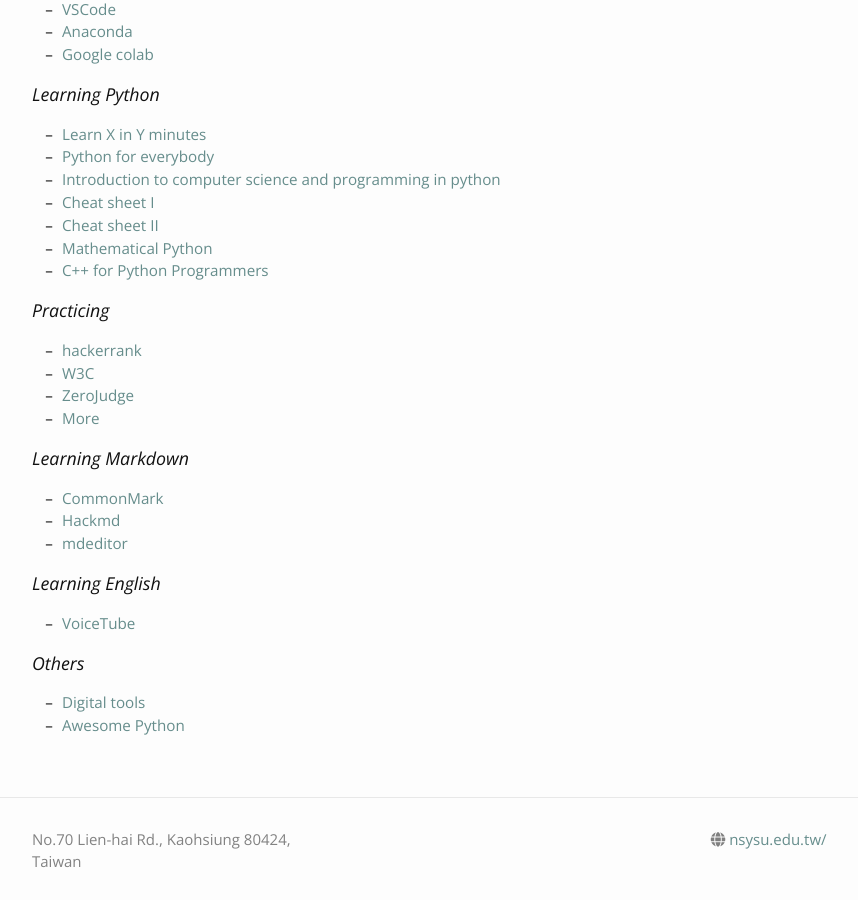
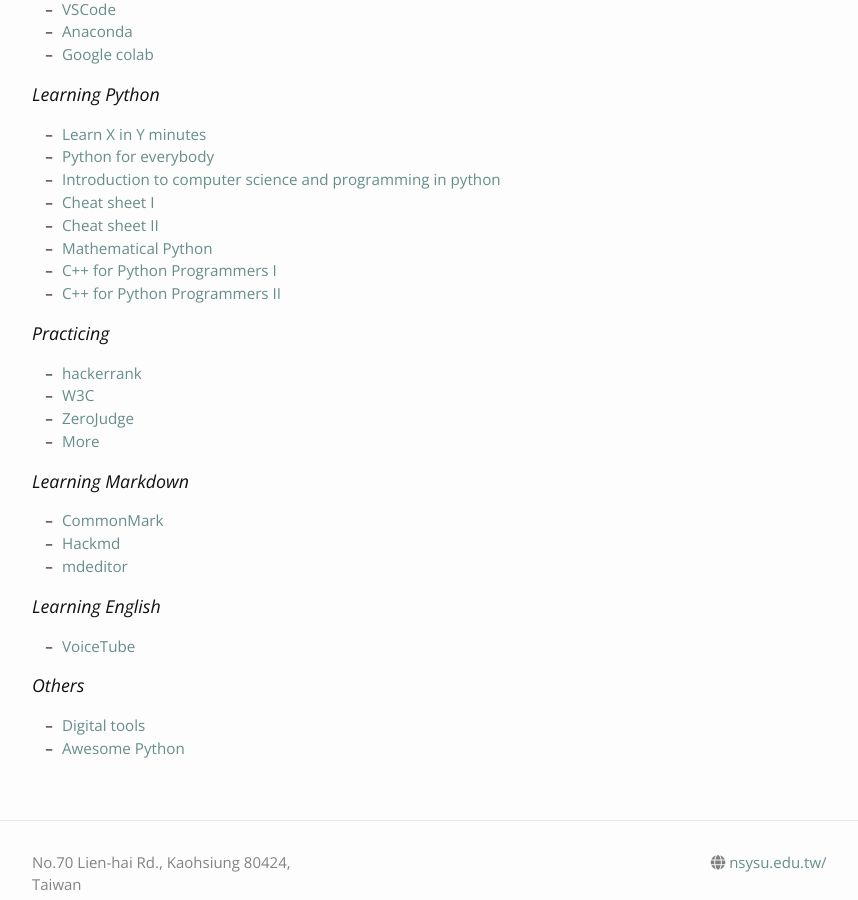
Before and after one commit to phonchi/nsysu-math106A-2023, a Jekyll site: the page built from materials.md, in a window 1280 px wide and 900 px high, scrolled down 1000 px. Shown: the whole window, without its empty margins (163-1021 px from the left). Built offline with Jekyll 4.4.1, drawn with Linux system fonts in a browser that asks for light colours; nearby versions of some CDN libraries.

Commit message:
Update materials.md

```diff
--- a/materials.md
+++ b/materials.md
@@ -46,7 +46,8 @@
 * [Cheat sheet I](https://quickref.me/python)
 * [Cheat sheet II](https://www.pythoncheatsheet.org/)
 * [Mathematical Python](https://patrickwalls.github.io/mathematicalpython/)
-* [C++ for Python Programmers](https://runestone.academy/ns/books/published/cpp4python/index.html)
+* [C++ for Python Programmers I](https://runestone.academy/ns/books/published/cpp4python/index.html)
+* [C++ for Python Programmers II](https://cs.kenyon.edu/wp-content/uploads/2020/11/CForPythonProgrammers.pdf)
 
 ### Practicing
 * [hackerrank](https://www.hackerrank.com/domains/python)
```
